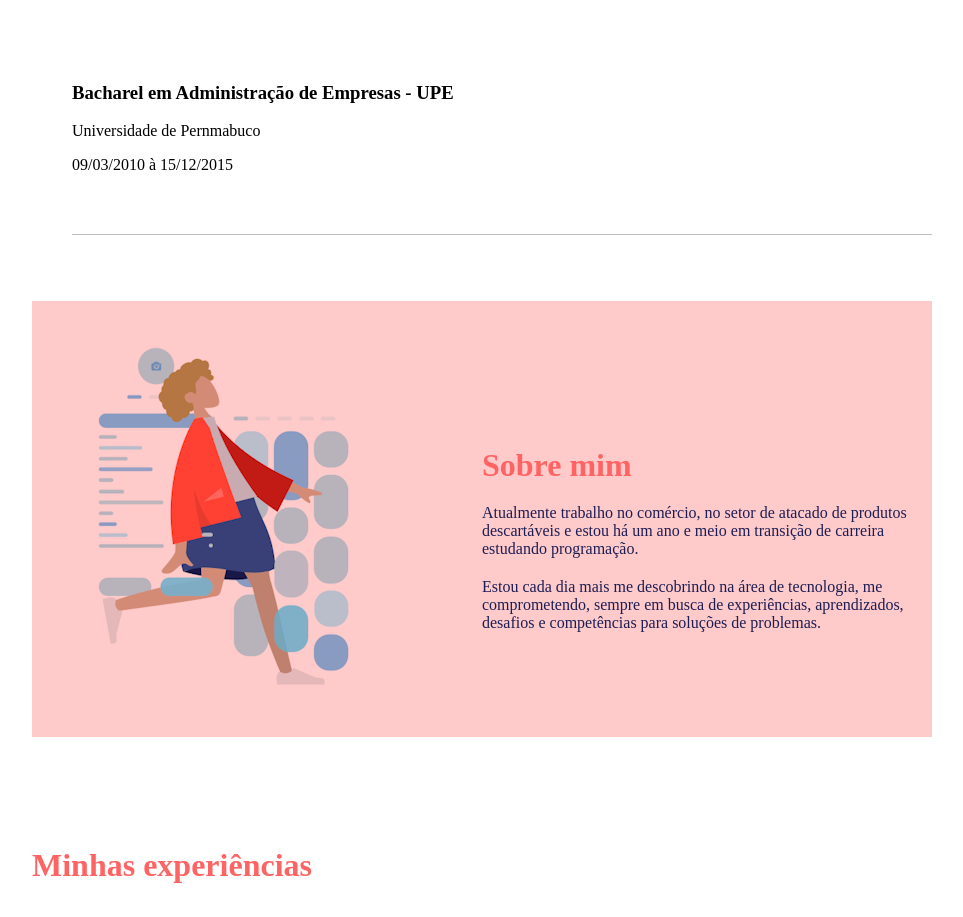
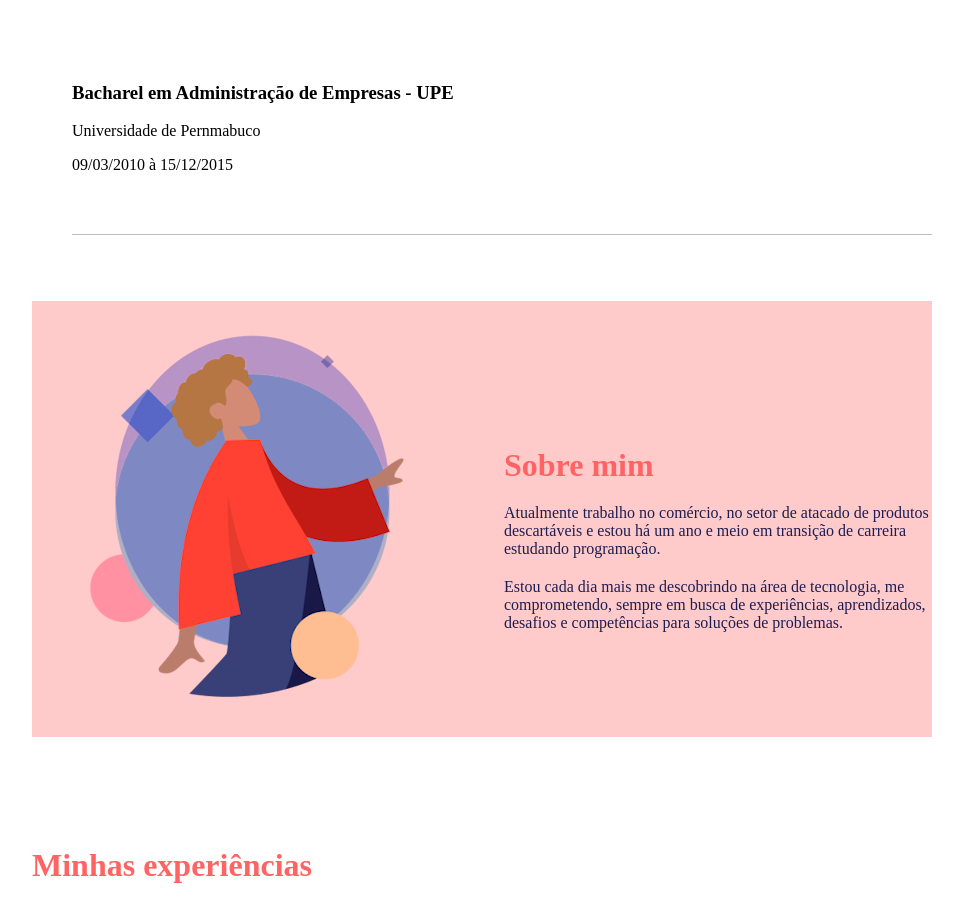
Before and after one commit to dayanearauj0/Portfolio_Dayane, a plain HTML site: page index.html in a window 1280 px wide. Shown: the part 532-1449 px from the top of the page, without its empty margins (158-1121 px from the left). Drawn offline with Linux system fonts and the light colour scheme.

Commit message:
corrigindo documentação

```diff
--- a/index.html
+++ b/index.html
@@ -66,11 +66,11 @@
                 <section id="about" class="sobre-mim">
                     <div class="sobre">
                         <figure>
-                            <img src="/img/Humaaans - Wireframe.png">
+                            <img src="/img/Humaaans - Space.png">
                         </figure>
                         <article class="mim">
                         <h2>Sobre mim</h2>
-                            <p>Atualmente trabalho no comércio, no setor de      atacado de produtos descartáveis e
+                            <p>Atualmente trabalho no comércio, no setor de atacado de produtos descartáveis e
                                 estou há um ano e meio em transição de carreira estudando programação.
                             <p>Estou cada dia mais me descobrindo na área de tecnologia, me comprometendo, sempre em busca de
                                 experiências, aprendizados, desafios e competências para soluções de problemas.
```
